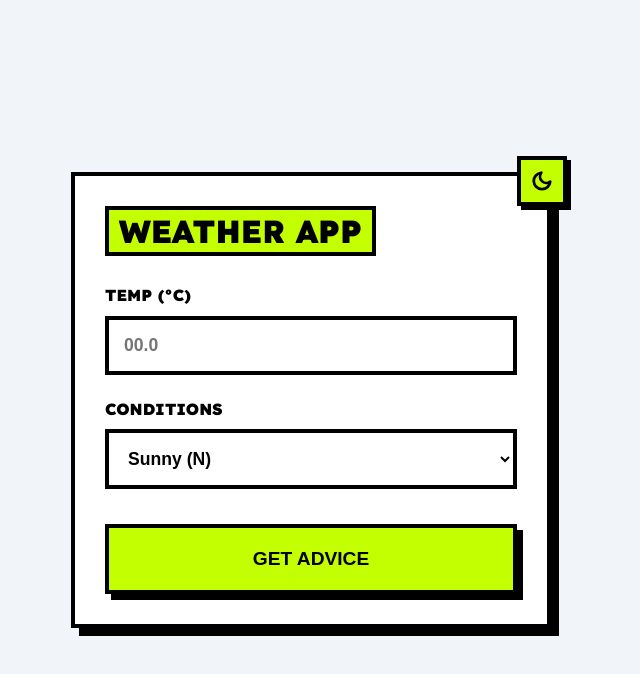
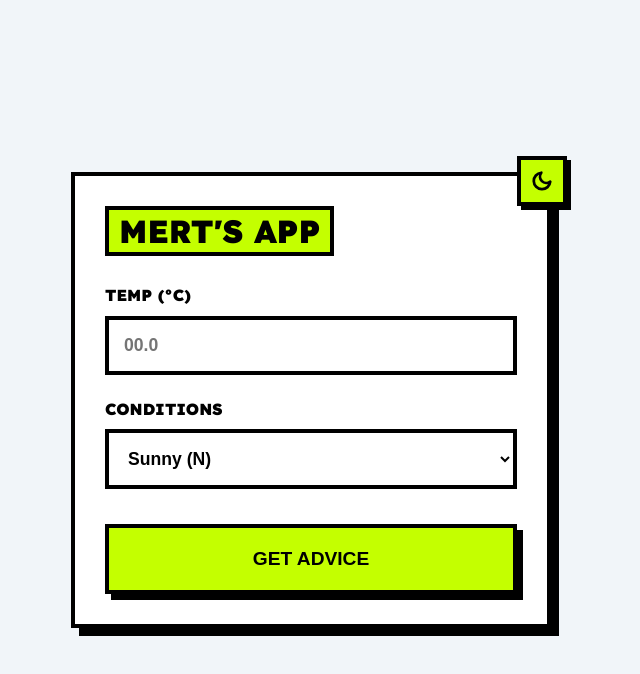
Before and after one commit to mertseven/denemedeneme, a plain HTML site: page index.html in a window 1280 px wide. Shown: the whole page, without its empty margins (329-969 px from the left). Drawn offline with Linux system fonts and the light colour scheme.

Commit message:
Change app title from 'Weather App' to 'Mert's App'

```diff
--- a/index.html
+++ b/index.html
@@ -220,7 +220,7 @@
             <svg id="sunIcon" style="display:none" xmlns="http://www.w3.org/2000/svg" width="24" height="24" viewBox="0 0 24 24" fill="none" stroke="currentColor" stroke-width="3" stroke-linecap="round" stroke-linejoin="round"><circle cx="12" cy="12" r="5"></circle><line x1="12" y1="1" x2="12" y2="3"></line><line x1="12" y1="21" x2="12" y2="23"></line><line x1="4.22" y1="4.22" x2="5.64" y2="5.64"></line><line x1="18.36" y1="18.36" x2="19.78" y2="19.78"></line><line x1="1" y1="12" x2="3" y2="12"></line><line x1="21" y1="12" x2="23" y2="12"></line><line x1="4.22" y1="19.78" x2="5.64" y2="18.36"></line><line x1="18.36" y1="5.64" x2="19.78" y2="4.22"></line></svg>
         </button>
 
-        <h1>Weather App</h1>
+        <h1>Mert's App</h1>
 
         <div class="form-group">
             <label for="temperature">Temp (°C)</label>
```
